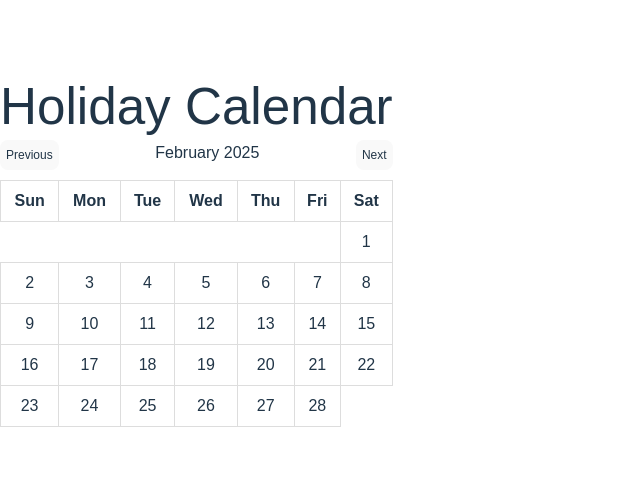
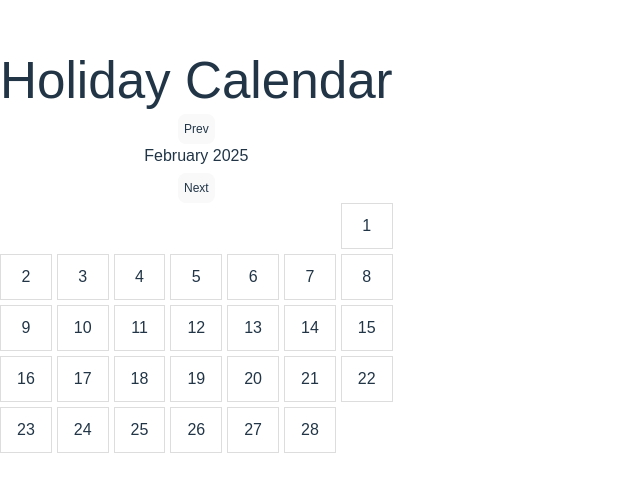
Before and after one commit to sbjunaid/Holiday-calender, a React (Vite) app in the folder Frontend/: page / in a window 1280 px wide. Shown: the part 147-638 px from the top of the page, without its empty margins (0-640 px from the left). Built offline with nearby package versions, Linux system fonts and the light colour scheme; no server answers.

Commit message:
Update Calender.tsx

```diff
--- a/Frontend/src/components/Calender.tsx
+++ b/Frontend/src/components/Calender.tsx
@@ -7,19 +7,16 @@ interface Holiday {
 }
 
 const Calendar = () => {
-  const [currentDate, setCurrentDate] = useState<Date>(new Date());
+  const [currentDate, setCurrentDate] = useState(new Date());
   const [holidays, setHolidays] = useState<Holiday[]>([]);
   const [hoveredDate, setHoveredDate] = useState<string | null>(null);
 
-  const minYear = 2024;
-  const maxYear = 2029;
-
   useEffect(() => {
     loadHolidays();
-  }, [currentDate]);
+  }, []);
 
   const loadHolidays = async () => {
-    const data: Holiday[] = await fetchHolidays();
+    const data = await fetchHolidays();
     setHolidays(data);
   };
 
@@ -27,114 +24,60 @@ const Calendar = () => {
     const name = prompt("Enter holiday name:");
     if (name) {
       await addHoliday({ date, title: name });
-      await loadHolidays(); // Refresh the holiday list after adding
+      await loadHolidays();
     }
   };
 
-  const handlePrevMonth = () => {
+  const handleMonthChange = (offset: number) => {
     const newDate = new Date(currentDate);
-    newDate.setMonth(newDate.getMonth() - 1);
-    if (newDate.getFullYear() >= minYear) {
+    newDate.setMonth(newDate.getMonth() + offset);
     setCurrentDate(newDate);
-    }
   };
 
-  const handleNextMonth = () => {
-    const newDate = new Date(currentDate);
-    newDate.setMonth(newDate.getMonth() + 1);
-    if (newDate.getFullYear() <= maxYear) {
-      setCurrentDate(newDate);
-    }
+  const formatDateString = (date: Date): string => {
+    return date.toISOString().split("T")[0];
   };
 
-  const formatDateString = (year: number, month: number, day: number): string => {
-    return `${year}-${String(month + 1).padStart(2, '0')}-${String(day).padStart(2, '0')}`;
-  };
-
-  const renderCalendar = () => {
+  const generateDays = () => {
     const year = currentDate.getFullYear();
     const month = currentDate.getMonth();
+    const daysInMonth = new Date(year, month + 1, 0).getDate();
     const firstDay = new Date(year, month, 1).getDay();
-    const daysInMonth = new Date(year, month + 1, 0).getDate();
+    const daysArray = Array.from({ length: firstDay + daysInMonth }, (_, i) => {
+      if (i < firstDay) return null;
+      return new Date(year, month, i - firstDay + 1);
+    });
 
-    const calendarDays = [];
-    let day = 1;
+    return daysArray.map((date, index) => {
+      if (!date) return <div key={index} className="empty-day"></div>;
+      const dateStr = formatDateString(date);
+      const holiday = holidays.find(h => h.date === dateStr);
 
-    for (let i = 0; i < 6; i++) {
-      const week = [];
-      for (let j = 0; j < 7; j++) {
-        if (i === 0 && j < firstDay) {
-          week.push(<td key={`empty-${j}`}></td>);
-        } else if (day > daysInMonth) {
-          week.push(<td key={`empty-end-${j}`}></td>);
-        } else {
-          const dateStr = formatDateString(year, month, day);
-          const isHoliday = holidays.some((holiday) => holiday.date === dateStr);
-          const isHovered = hoveredDate === dateStr;
-
-          week.push(
-            <td
+      return (
+        <div
           key={dateStr}
-              style={{
-                position: "relative",
-                padding: "8px",
-                border: "1px solid #ddd",
-              }}
+          className={`day ${holiday ? "holiday-day" : ""}`}
           onMouseEnter={() => setHoveredDate(dateStr)}
           onMouseLeave={() => setHoveredDate(null)}
         >
-              {day}
-              {isHoliday && <div style={{ color: "blue", fontSize: "12px" }}>Holiday</div>}
-              {isHovered && (
-                <button
-                  onClick={() => handleAddHoliday(dateStr)}
-                  style={{
-                    position: "absolute",
-                    bottom: "2px",
-                    right: "2px",
-                    padding: "2px 6px",
-                    fontSize: "12px",
-                    backgroundColor: "#000000",
-                    border: "1px solid #ddd",
-                    cursor: "pointer",
-                  }}
-                >
-                  Add
-                </button>
+          <span>{date.getDate()}</span>
+          {holiday && <div className="holiday-label">{holiday.title}</div>}
+          {hoveredDate === dateStr && (
+            <button className="add-btn" onClick={() => handleAddHoliday(dateStr)}>+</button>
           )}
-            </td>
+        </div>
       );
-          day++;
-        }
-      }
-      calendarDays.push(<tr key={i}>{week}</tr>);
-    }
-    return calendarDays;
+    });
   };
 
   return (
-    <div>
-      <div style={{ marginBottom: "10px", display: "flex", justifyContent: "space-between", alignItems: "center" }}>
-        <button onClick={handlePrevMonth} disabled={currentDate.getFullYear() <= minYear && currentDate.getMonth() === 0}>
-          Previous
-        </button>
-        <div>{currentDate.toLocaleString("default", { month: "long" })} {currentDate.getFullYear()}</div>
-        <button onClick={handleNextMonth} disabled={currentDate.getFullYear() >= maxYear && currentDate.getMonth() === 11}>
-          Next
-        </button>
+    <div className="calendar-container">
+      <div className="header">
+        <button onClick={() => handleMonthChange(-1)}>Prev</button>
+        <h2>{currentDate.toLocaleString("default", { month: "long", year: "numeric" })}</h2>
+        <button onClick={() => handleMonthChange(1)}>Next</button>
       </div>
-      <table style={{ width: "100%", borderCollapse: "collapse" }}>
-        <thead>
-          <tr>
-            {["Sun", "Mon", "Tue", "Wed", "Thu", "Fri", "Sat"].map((day) => (
-              <th key={day} style={{ padding: "8px", border: "1px solid #ddd" }}>
-                {day}
-              </th>
-            ))}
-          </tr>
-        </thead>
-        <tbody>{renderCalendar()}</tbody>
-      </table>
+      <div className="calendar-grid">{generateDays()}</div>
     </div>
   );
 };
```
Lines whose indentation alone changed are shown as unchanged.
